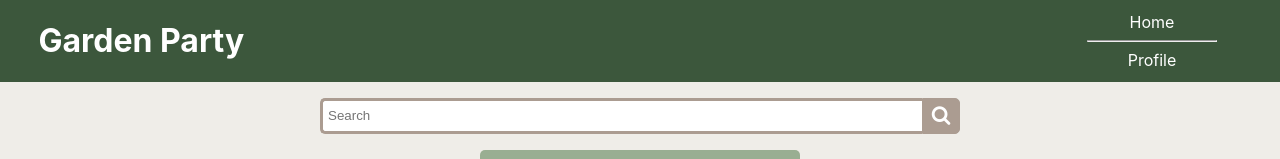
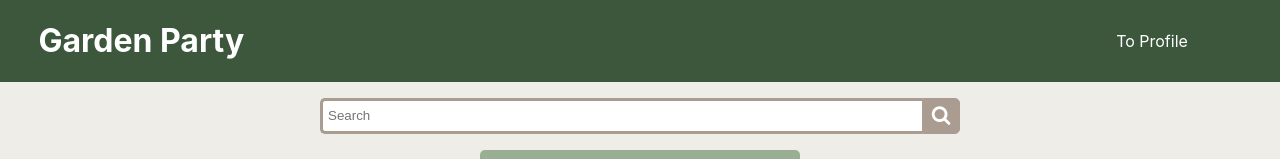
Before and after one commit to veg-share/frontend-ui, a React (Create React App) app: page / in a window 1280 px wide. Shown: the top 159 px of the page. Built offline with nearby package versions, Linux system fonts and the light colour scheme.

Commit message:
Add method for changing header link

```diff
--- a/src/components/Header/Header.css
+++ b/src/components/Header/Header.css
@@ -28,3 +28,7 @@
   justify-content: space-around;
   align-items: center;
 }
+
+.hidden {
+  display: none;
+}
--- a/src/components/Header/Header.js
+++ b/src/components/Header/Header.js
@@ -3,13 +3,20 @@ import './Header.css';
 import { Link } from 'react-router-dom';
 
 const Header = () => {
+
+  const toggleLink = () => {
+    const homeLink = document.querySelector('.home-link')
+    const profileLink = document.querySelector('.profile-link')
+    homeLink.classList.toggle('hidden')
+    profileLink.classList.toggle('hidden')
+  }
+
   return (
     <header className='header'>
       <h1 className='veg-share-title'>Garden Party</h1>
       <div className='header-links'>
-        <Link className='home-link' to='/'>Home</Link>
-        <hr className='header-line' />
-        <Link className='profile-link' to='/profile'>Profile</Link>
+        <Link className='home-link hidden' to='/' onClick={() => toggleLink()}>To Home</Link>
+        <Link className='profile-link' to='/profile' onClick={() => toggleLink()}>To Profile</Link>
       </div>
     </header>
   )
```
